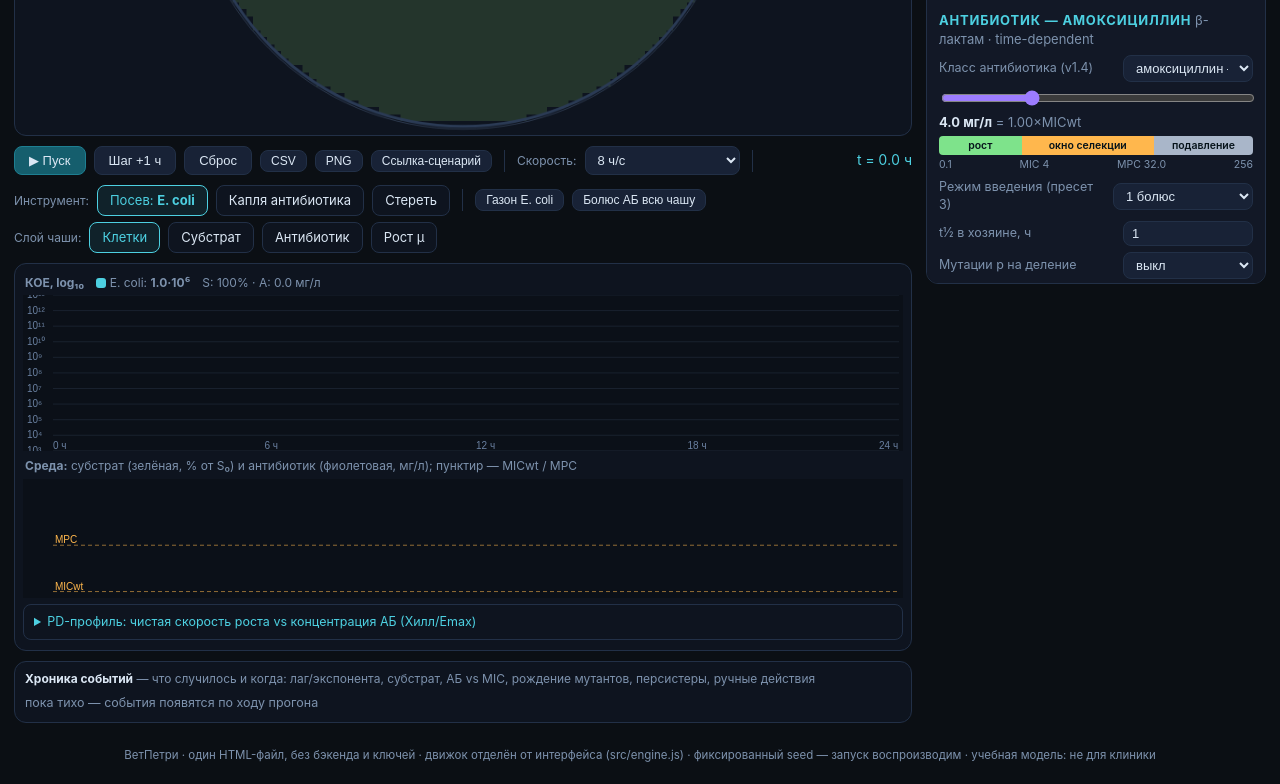
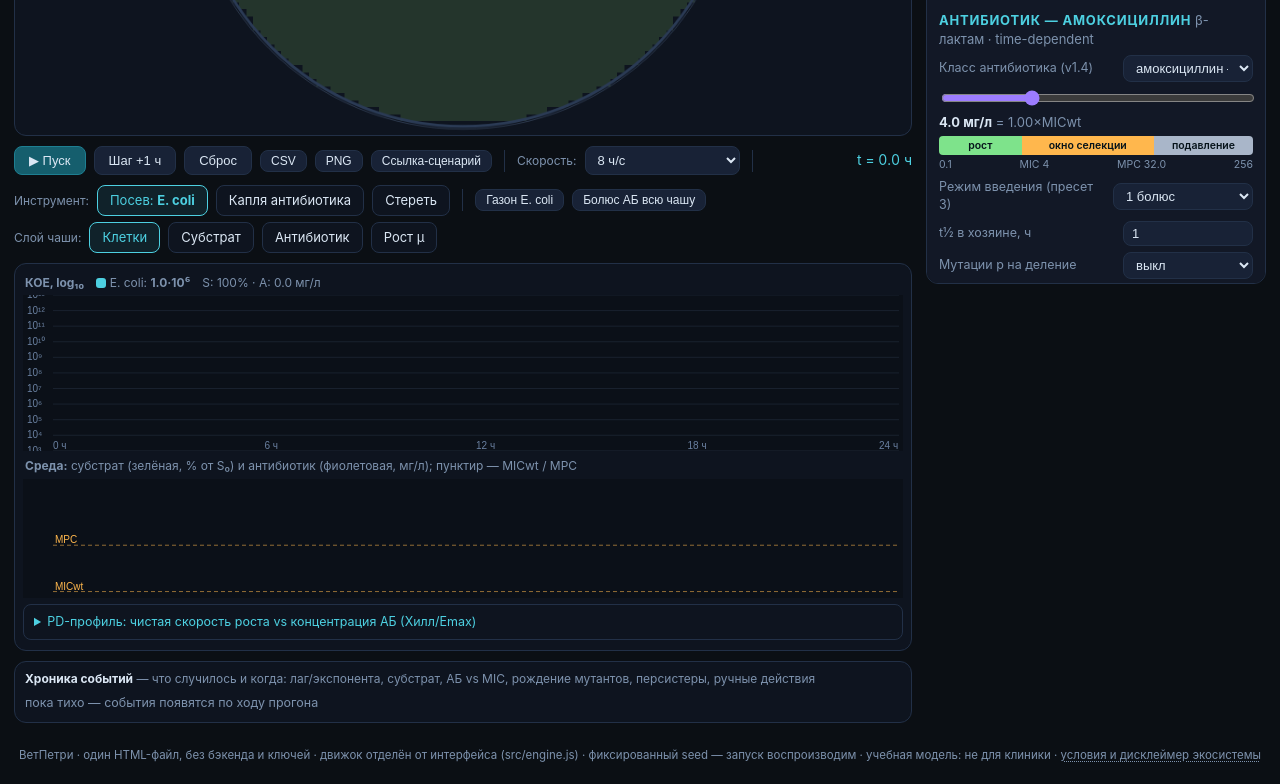
Before and after one commit to shray77/vetpetri, a plain HTML site: page index.html in a window 1280 px wide. Shown: the part 550-1334 px from the top of the page. Drawn offline with Linux system fonts and the light colour scheme.

Commit message:
Task 199: юр-строка футера — ссылка на условия экосистемы (шаблон + собранный файл + стиль ссылок; MIT уже был)

```diff
--- a/index.html
+++ b/index.html
@@ -1955,6 +1955,8 @@ input[type=range] { width: 100%; accent-color: var(--violet); }
 .disclaimer b { color: #ffcf7d; }
 
 .ftr { text-align: center; color: var(--mut); font-size: 11.5px; padding: 10px 16px 20px; }
+.ftr a { color: var(--mut); text-decoration: underline dotted; text-underline-offset: 2px; }
+.ftr a:hover { color: var(--acc); }
 
 @media (max-width: 980px) {
   .wrap { grid-template-columns: 1fr; }
@@ -2237,7 +2239,7 @@ body.projector #layerBar .tool { font-size: 15px; }
   </aside>
 </main>
 
-<footer class="ftr">ВетПетри · один HTML-файл, без бэкенда и ключей · движок отделён от интерфейса (src/engine.js) · фиксированный seed — запуск воспроизводим · <span class="muted">учебная модель: не для клиники</span></footer>
+<footer class="ftr">ВетПетри · один HTML-файл, без бэкенда и ключей · движок отделён от интерфейса (src/engine.js) · фиксированный seed — запуск воспроизводим · <span class="muted">учебная модель: не для клиники</span> · <a href="https://shray77.github.io/terms.html">условия и дисклеймер экосистемы</a></footer>
 
 <script>
 /*
--- a/src/style.css
+++ b/src/style.css
@@ -117,6 +117,8 @@ input[type=range] { width: 100%; accent-color: var(--violet); }
 .disclaimer b { color: #ffcf7d; }
 
 .ftr { text-align: center; color: var(--mut); font-size: 11.5px; padding: 10px 16px 20px; }
+.ftr a { color: var(--mut); text-decoration: underline dotted; text-underline-offset: 2px; }
+.ftr a:hover { color: var(--acc); }
 
 @media (max-width: 980px) {
   .wrap { grid-template-columns: 1fr; }
```
Also changed, not shown: src/index-template.html (+1 -1 lines).
